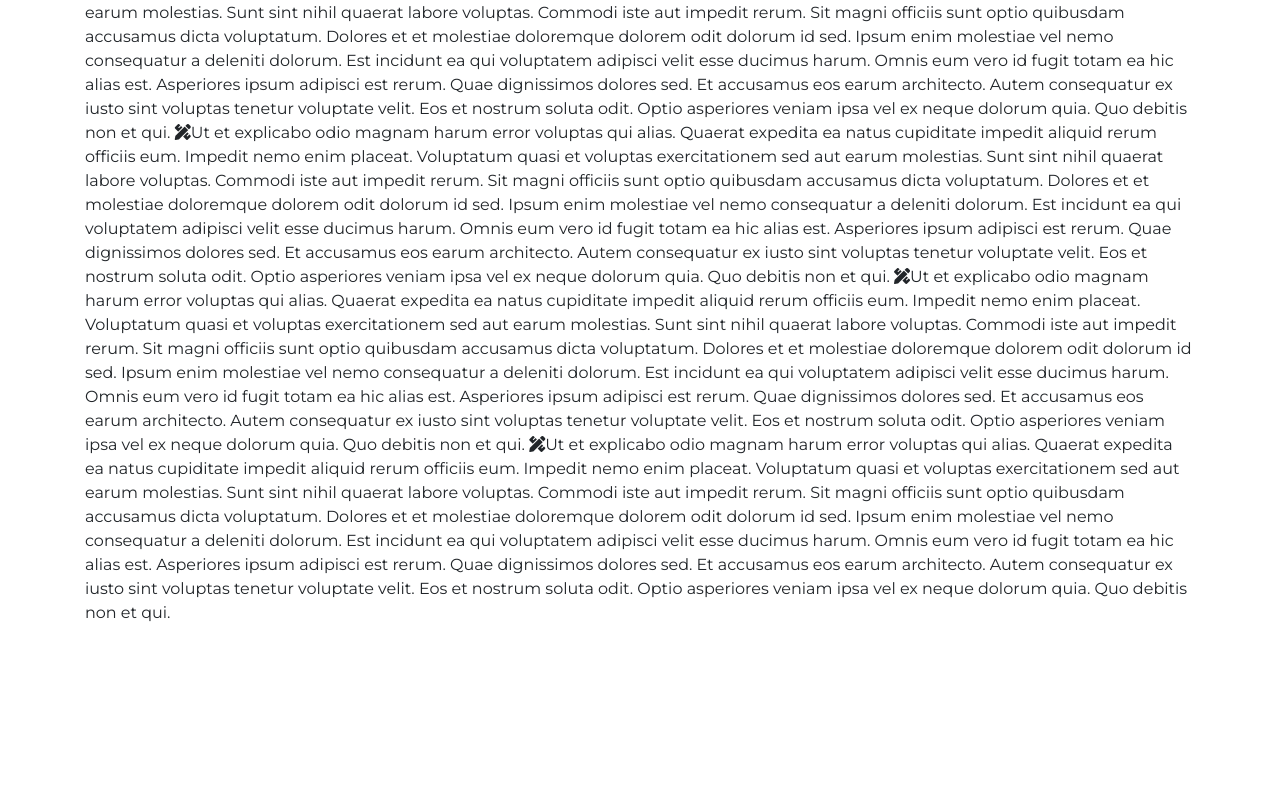
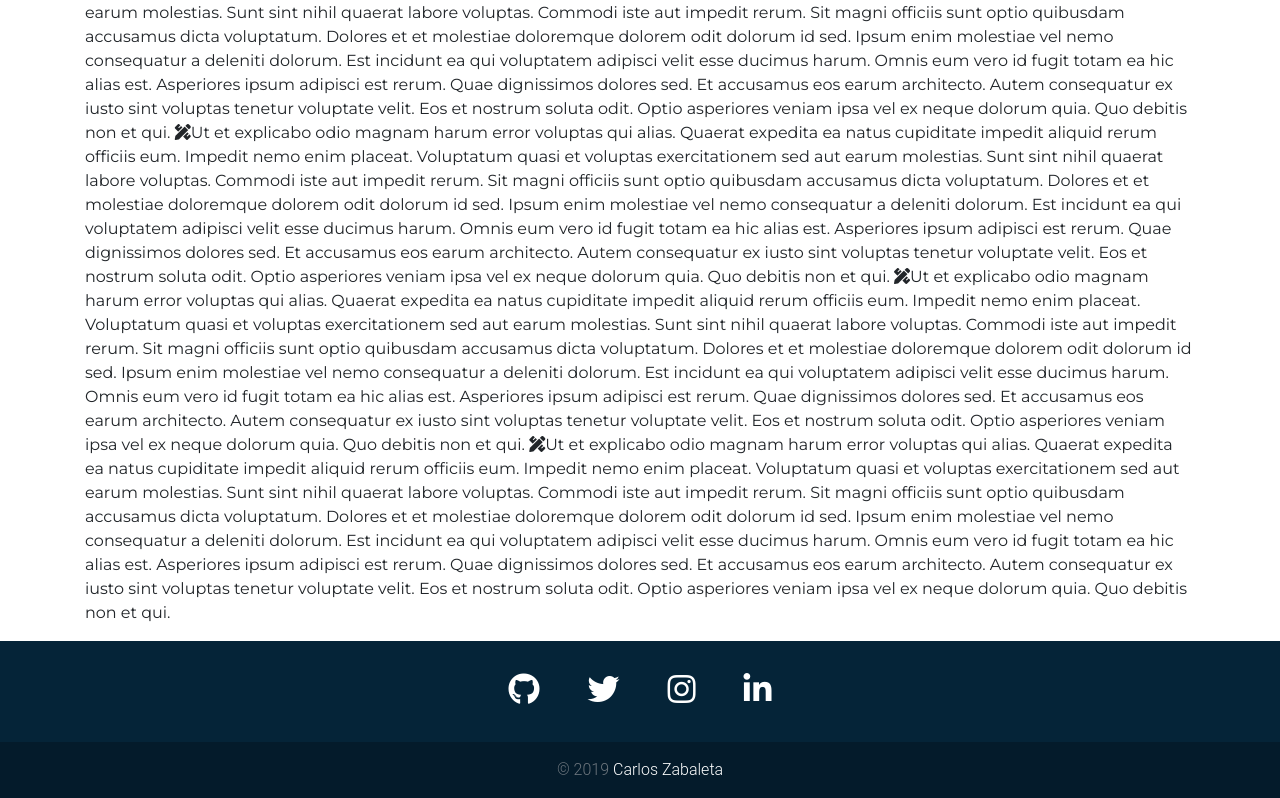
Before and after one commit to c-zab/v2, a Vue app: page / in a window 1280 px wide. Shown: the part 5498-6296 px from the top of the page. Before the commit the page ends 6123 px from the top, so only its background shows below. Built offline with nearby package versions, Linux system fonts and the light colour scheme.

Commit message:
Including Footer component

```diff
--- a/src/App.vue
+++ b/src/App.vue
@@ -189,18 +189,21 @@
         Autem consequatur ex iusto sint voluptas tenetur voluptate velit. Eos et nostrum soluta odit. Optio asperiores veniam ipsa vel ex neque dolorum quia. Quo debitis non et qui.
       </p>
     </div>
+    <Footer/>
   </div>
 </template>
 
 <script>
 import Cover from "./components/Cover";
 import Navbar from "./components/Navbar";
+import Footer from "./components/Footer";
 
 export default {
   name: "App",
   components: {
     Cover,
-    Navbar
+    Navbar,
+    Footer
   }
 };
 </script>
--- /dev/null
+++ b/src/components/Footer.vue
@@ -0,0 +1,43 @@
+<template>
+  <!-- Footer -->
+  <footer class="footer-content">
+    <div class="container">
+      <div class="row">
+        <div class="col-md-12 py-4">
+          <div class="mb-4 flex-center">
+            <!-- Github -->
+            <a class="tw-ic" href="https://github.com/c-zab">
+              <i class="fab fa-github fa-lg white-text mx-4 fa-2x"></i>
+            </a>
+            <!-- Twitter -->
+            <a class="tw-ic" href="https://twitter.com/CZabaletaCopa">
+              <i class="fab fa-twitter fa-lg white-text mx-4 fa-2x"></i>
+            </a>
+            <!--Instagram-->
+            <a class="ins-ic" href="https://www.instagram.com/car.zab/">
+              <i class="fab fa-instagram fa-lg white-text mx-4 fa-2x"></i>
+            </a>
+            <!--Linkedin -->
+            <a class="li-ic" href="https://www.linkedin.com/in/czarloss/">
+              <i class="fab fa-linkedin-in fa-lg white-text mx-4 fa-2x"></i>
+            </a>
+          </div>
+        </div>
+      </div>
+    </div>
+    <div class="text-muted bg-color text-center py-3">
+      © 2019
+      <span class="text-white">Carlos Zabaleta</span>
+    </div>
+  </footer>
+</template>
+
+<script>
+export default {};
+</script>
+
+<style scoped>
+.footer-content {
+  background-color: #052438;
+}
+</style>
```
